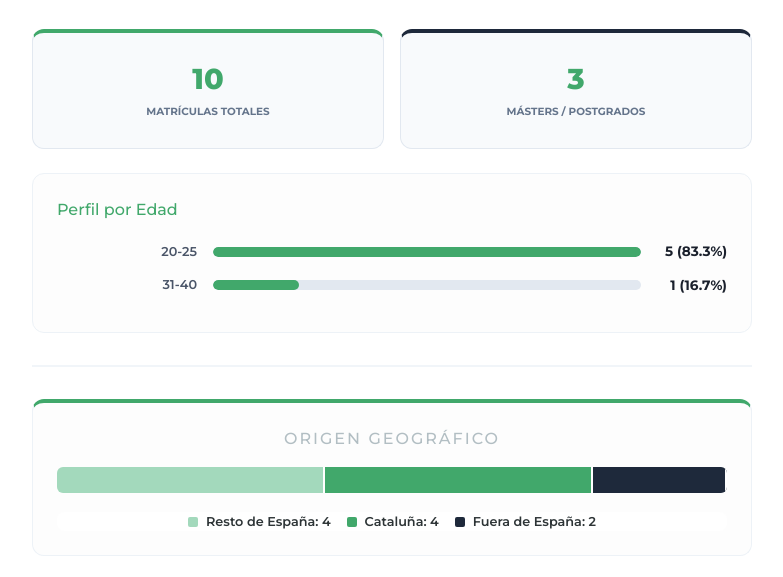
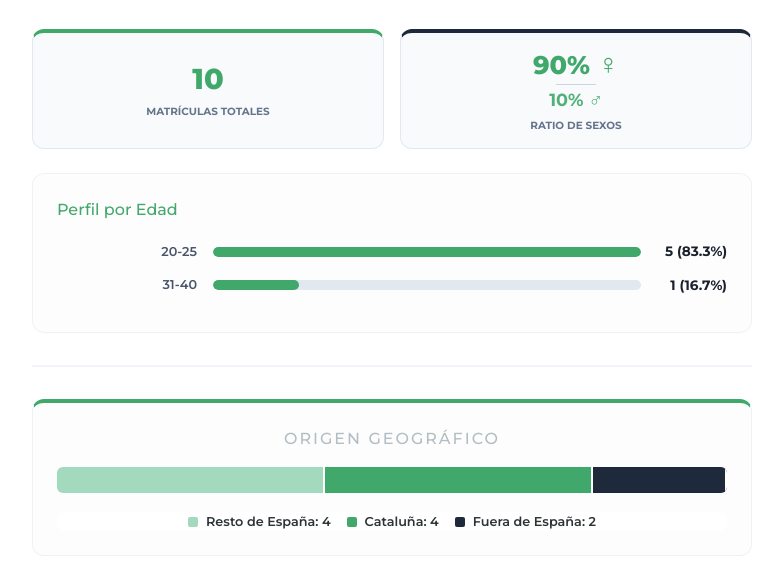
Before and after one commit to MONATYC/info_alumnas, a plain HTML site: page index.html in a window 1280 px wide. Shown: the part 177-754 px from the top of the page, without its empty margins (248-1031 px from the left). Drawn offline with nearby package versions, Linux system fonts and the light colour scheme.

Commit message:
modified:   index.html

```diff
--- a/index.html
+++ b/index.html
@@ -99,9 +99,15 @@
       <div class="kpi-value">10</div>
       <div class="kpi-label">Matrículas Totales</div>
     </div>
-    <div class="kpi-box" style="border-top: 4px solid #1e293b;">
-      <div class="kpi-value">3</div>
-      <div class="kpi-label">Másters / Postgrados</div>
+    <div class="kpi-box" style="border-top: 4px solid #1e293b; padding: 0.5rem;">
+      <div class="kpi-value" style="color: #2d3436;">
+      <div style="display: flex; flex-direction: column; align-items: center; justify-content: center; line-height: 1.1;">
+        <div style="color: #41a86b; font-weight: 800; font-size: 1.6rem;">90% <span style="font-size: 1.8rem;">♀</span></div>
+        <div style="height: 1px; width: 40px; background: #cbd5e1; margin: 4px 0;"></div>
+        <div style="color: #41a86b; font-weight: 700; font-size: 1.1rem; opacity: 0.9;">10% <span style="font-size: 1.2rem;">♂</span></div>
+      </div>
+    </div>
+      <div class="kpi-label">Ratio de Sexos</div>
     </div>
   </div>
 
```
